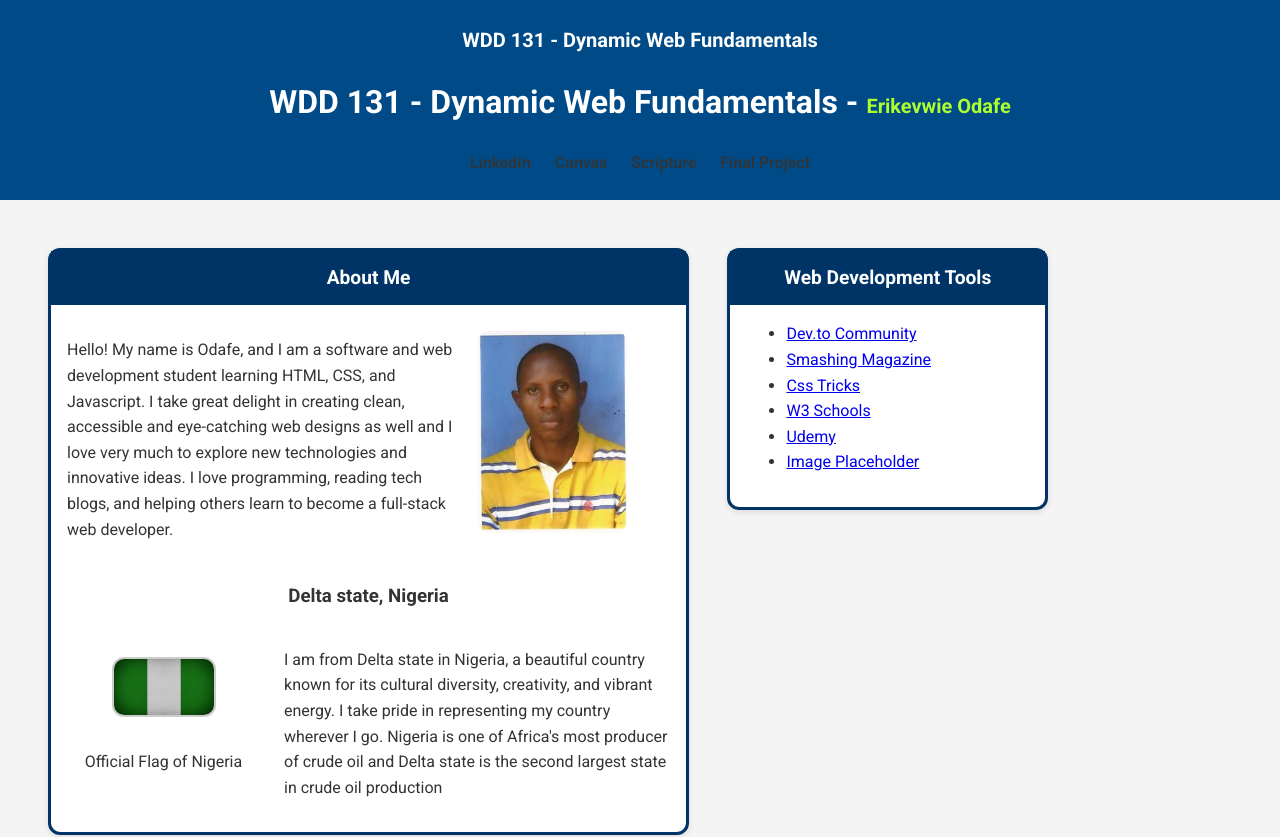
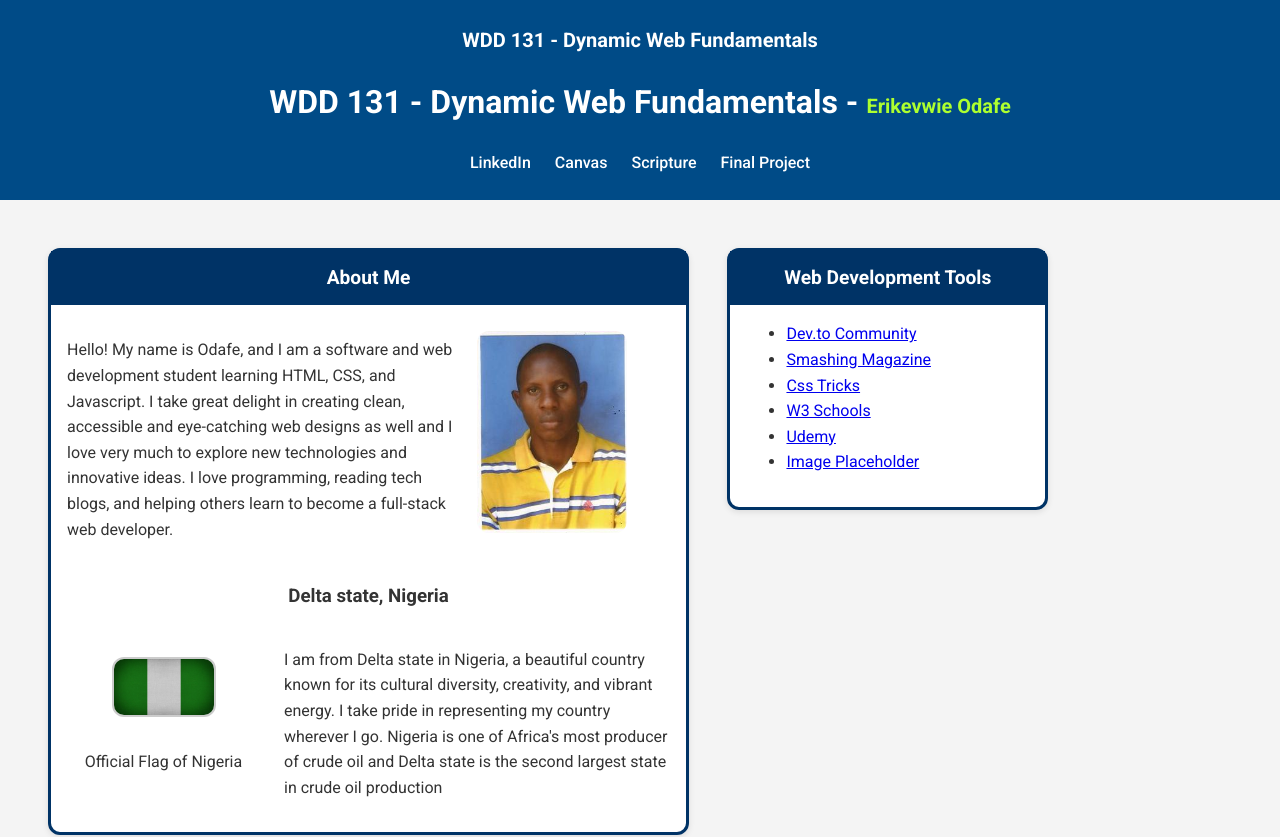
Before and after one commit to OdafeOwhojedo/wdd131, a plain HTML site: page index.html in a window 1280 px wide. Shown: the top 837 px of the page. Drawn offline with Linux system fonts and the light colour scheme.

Commit message:
color contrast

```diff
--- a/styles/base.css
+++ b/styles/base.css
@@ -39,7 +39,7 @@ nav{
 }
 
 nav a {
-    color: var(--text-color);
+    color: var(--white-color);
     text-decoration: none;
     font-weight: 500;
 }
```
